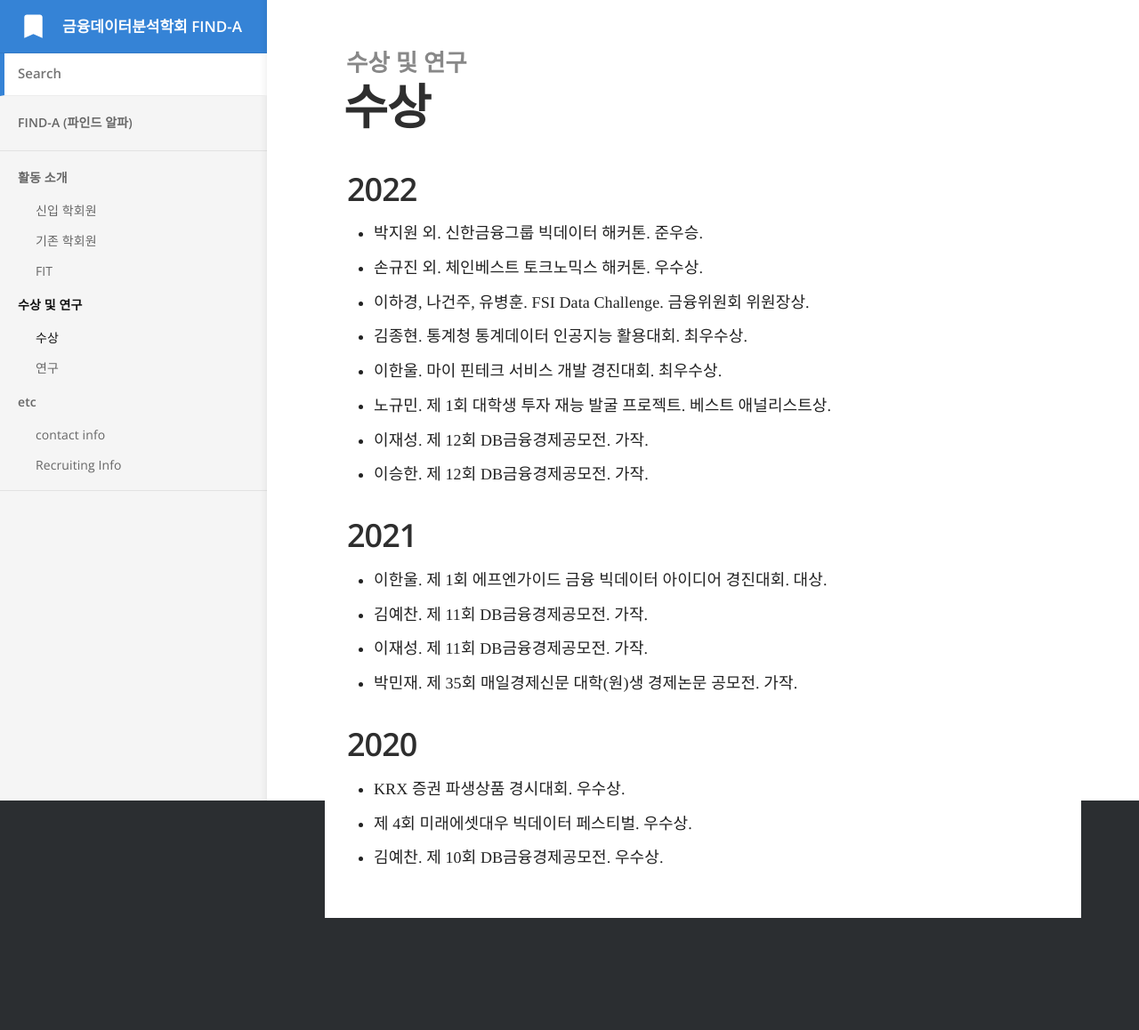
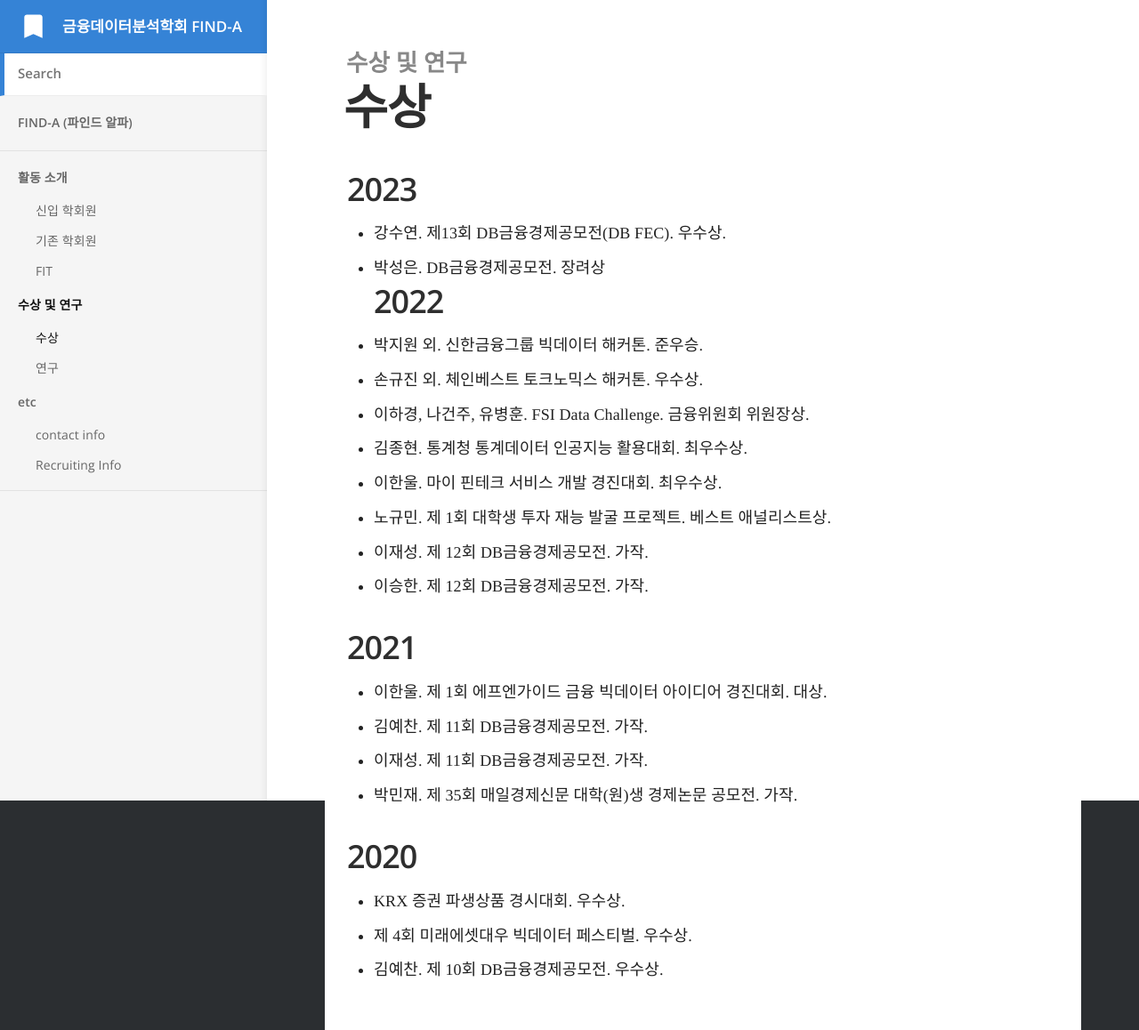
Before and after one commit to Find-A-AI/find-a-ai.github.io, a Jekyll site: the page built from _docs/2.수상 및 연구/수상.md, in a window 1280 px wide. Shown: the whole page at 89% size. Built offline with Jekyll 4.4.1, drawn with Linux system fonts in a browser that asks for light colours; some web fonts are replaced; before the commit the page ends 1032 px from its top, so only the background shows below that.

Commit message:
Update 수상.md

```diff
--- a/_docs/2.수상 및 연구/수상.md
+++ b/_docs/2.수상 및 연구/수상.md
@@ -3,7 +3,9 @@ title: 수상
 category: 수상 및 연구
 order: 1
 ---
-
+## 2023
+  - 강수연. 제13회 DB금융경제공모전(DB FEC). 우수상.
+  - 박성은. DB금융경제공모전. 장려상
 ## 2022
   - 박지원 외. 신한금융그룹 빅데이터 해커톤. 준우승.
   - 손규진 외. 체인베스트 토크노믹스 해커톤. 우수상.
```
